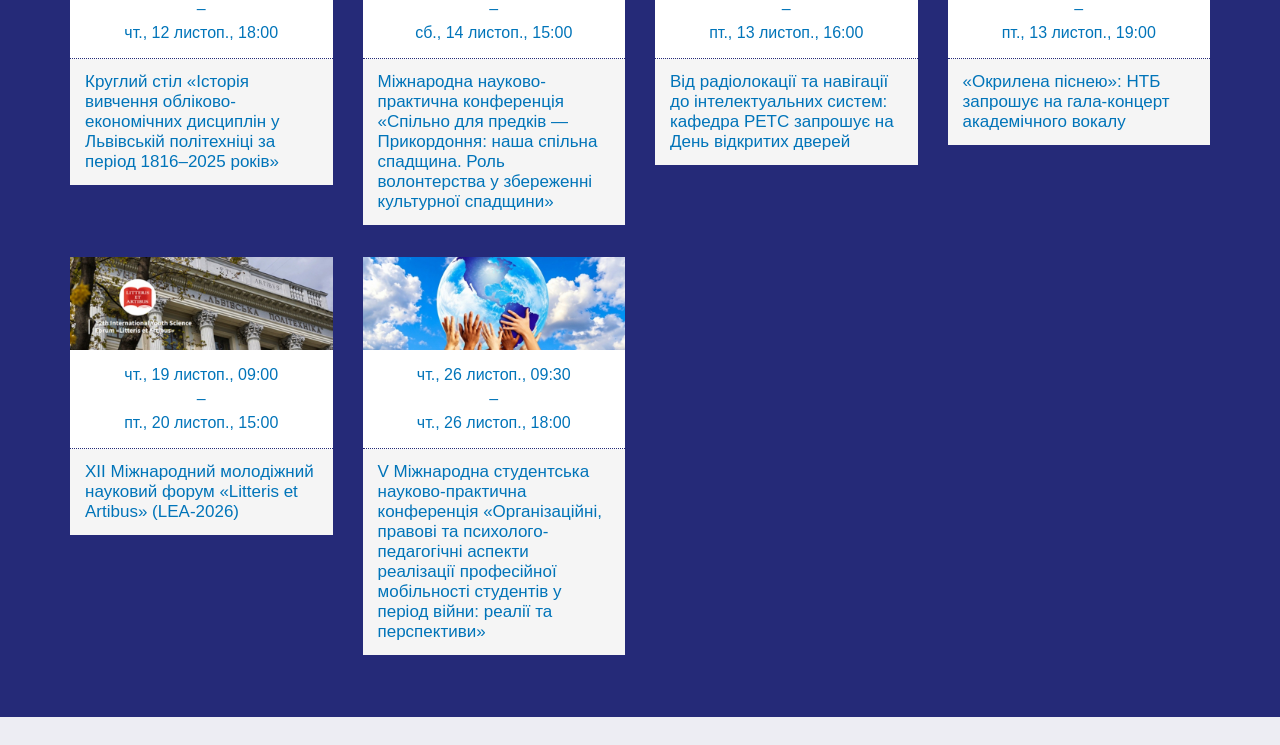
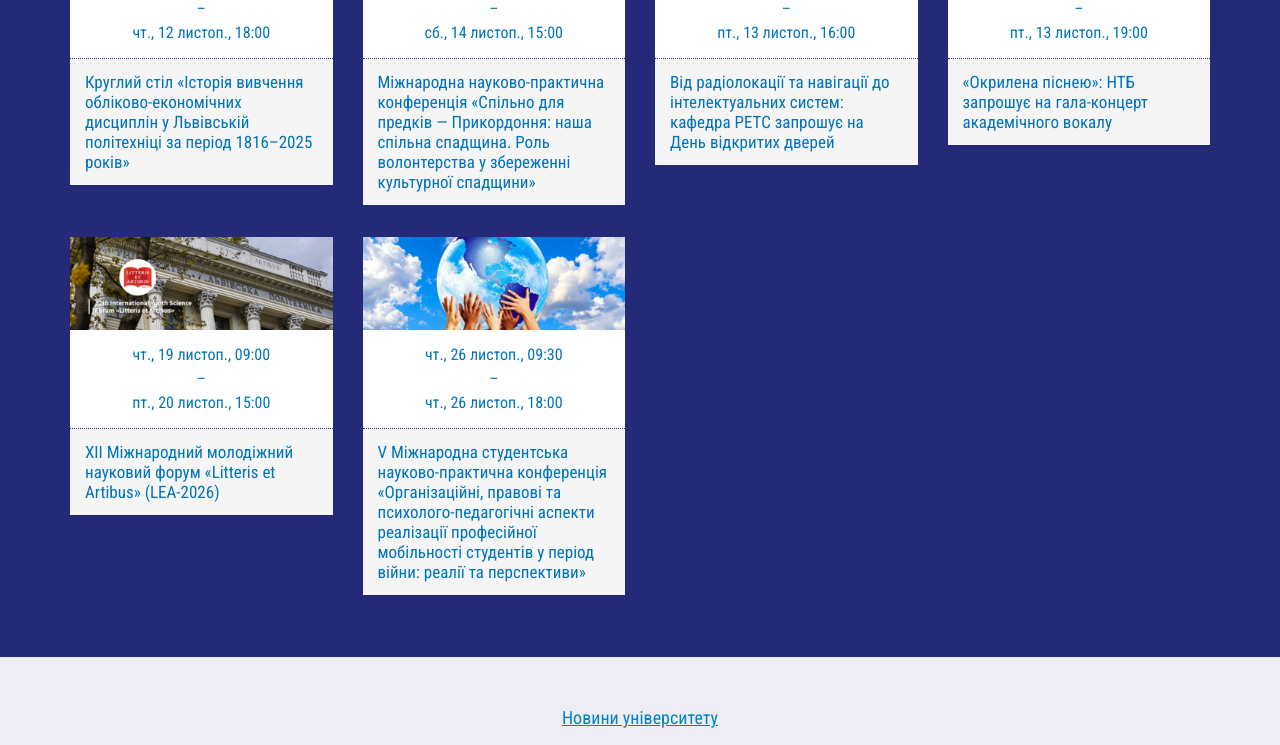
Before and after one commit to vboiko2023-ai/mt41_boiko, a plain HTML site: page lab-7/index.html in a window 1280 px wide. Shown: the part 261-1006 px from the top of the page. Drawn offline with Linux system fonts and the light colour scheme.

Commit message:
lab7font

```diff
--- a/lab-7/css/styles.css
+++ b/lab-7/css/styles.css
@@ -1,5 +1,6 @@
 * {
     box-sizing: border-box;
+    font-family: 'Roboto Condensed', sans-serif;
 }
 
 body {
--- a/lab-7/index.html
+++ b/lab-7/index.html
@@ -6,6 +6,9 @@
     <meta name="viewport" content="width=device-width, initial-scale=1.0">
     <title>Львівська політехніка</title>
     <link rel="stylesheet" href="css/styles.css">
+<link rel="preconnect" href="https://fonts.googleapis.com">
+<link rel="preconnect" href="https://fonts.gstatic.com" crossorigin>
+<link href="https://fonts.googleapis.com/css2?family=Roboto+Condensed:ital,wght@0,100..900;1,100..900&display=swap" rel="stylesheet">
 </head>
 
 <body>
```
